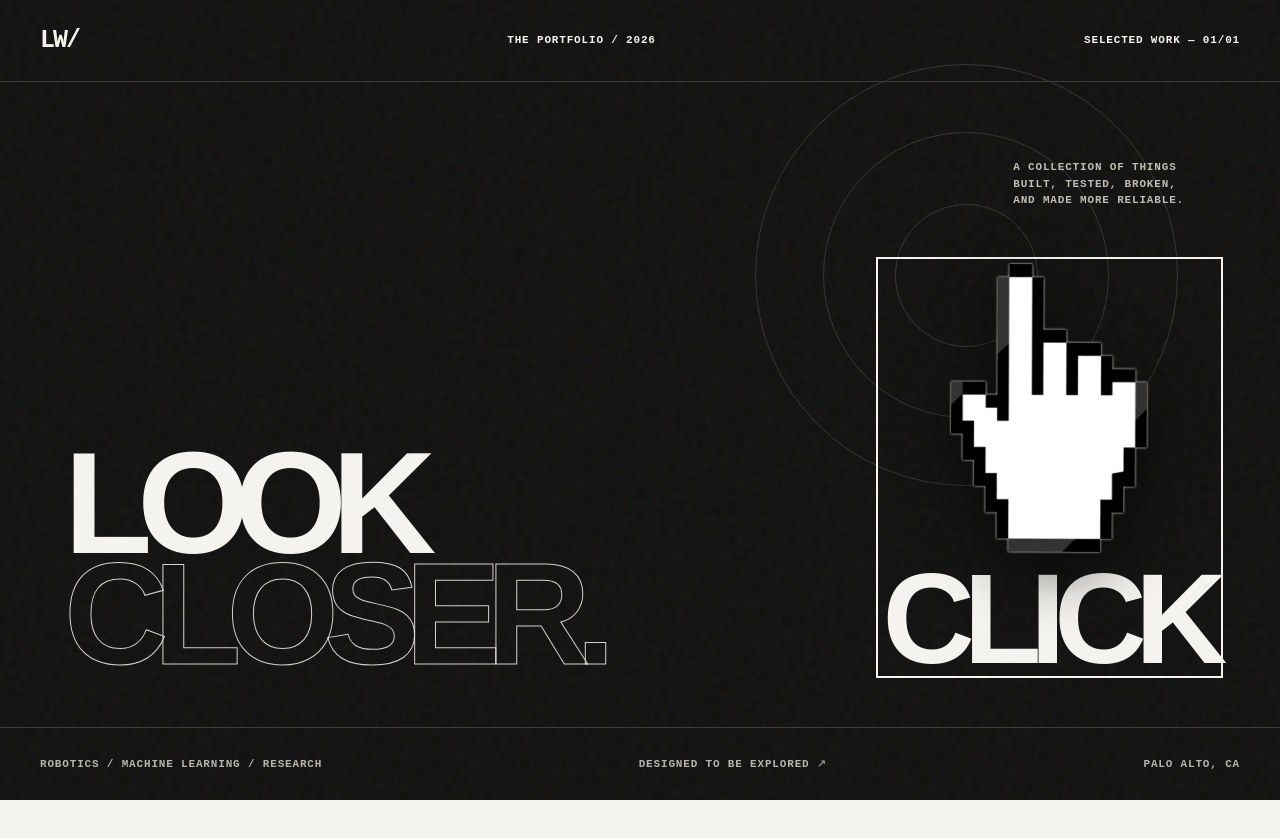
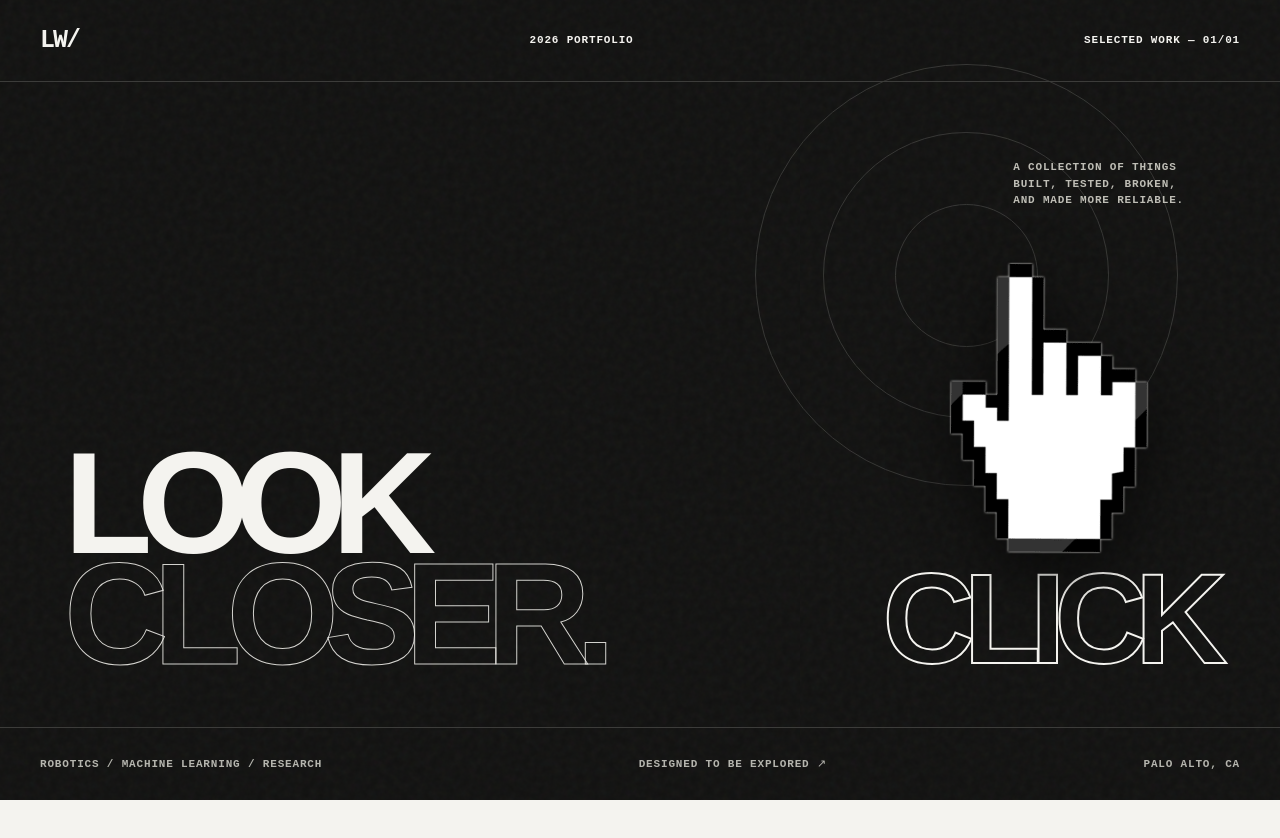
Before and after one commit to luna-777/luna-777.github.io, a plain HTML site: page index.html in a window 1280 px wide. Shown: the top 838 px of the page. Drawn offline with Linux system fonts and the light colour scheme.

Commit message:
remove outline

```diff
--- a/index.html
+++ b/index.html
@@ -43,7 +43,8 @@
     .gate-entry img {display:block;height:clamp(170px,36vh,400px);width:auto;filter:drop-shadow(0 0 1px #f4f3ef) drop-shadow(0 18px 30px rgba(0,0,0,.55));transform-origin:50% 0;animation:tap 1.6s cubic-bezier(.5,0,.3,1) infinite;transition:transform .2s;}
     .gate-entry .click-word {font-size:clamp(64px,10vw,190px);font-weight:900;line-height:.8;letter-spacing:-.09em;text-transform:uppercase;transition:color .2s,-webkit-text-stroke .2s;}
     .gate-entry:hover img {animation-play-state:paused;transform:translateY(14px) scale(.96);}
-    .gate-entry:hover .click-word {color:transparent;-webkit-text-stroke:2px #f4f3ef;}
+    .gate-entry:focus,.gate-entry:focus-visible {outline:none;}
+    .gate-entry:hover .click-word,.gate-entry:focus-visible .click-word {color:transparent;-webkit-text-stroke:2px #f4f3ef;}
     .gate-entry:active img {transform:translateY(22px) scale(.92);}
     @keyframes tap {0%,55%,100%{transform:none}70%{transform:translateY(16px) scale(.95)}82%{transform:none}}
     .gate-orbit {position:absolute;right:8%;top:8%;width:33vw;max-width:580px;aspect-ratio:1;border:1px solid #343432;border-radius:50%;pointer-events:none;}
@@ -149,7 +150,7 @@
 <body>
   <a class="sr-only" href="#main">Skip to main content</a>
   <div id="gate" class="gate" role="dialog" aria-modal="true" aria-labelledby="gateTitle">
-    <div class="gate-top mono"><div class="gate-logo" aria-label="Luna Wang">LW<span aria-hidden="true">/</span></div><span>THE PORTFOLIO / 2026</span><span>SELECTED WORK — 01/01</span></div>
+    <div class="gate-top mono"><div class="gate-logo" aria-label="Luna Wang">LW<span aria-hidden="true">/</span></div><span> 2026 PORTFOLIO </span><span>SELECTED WORK — 01/01</span></div>
     <div class="gate-orbit" aria-hidden="true"></div>
     <div class="gate-center">
       <div class="gate-note mono">A collection of things built, tested, broken, and made more reliable.</div>
```
